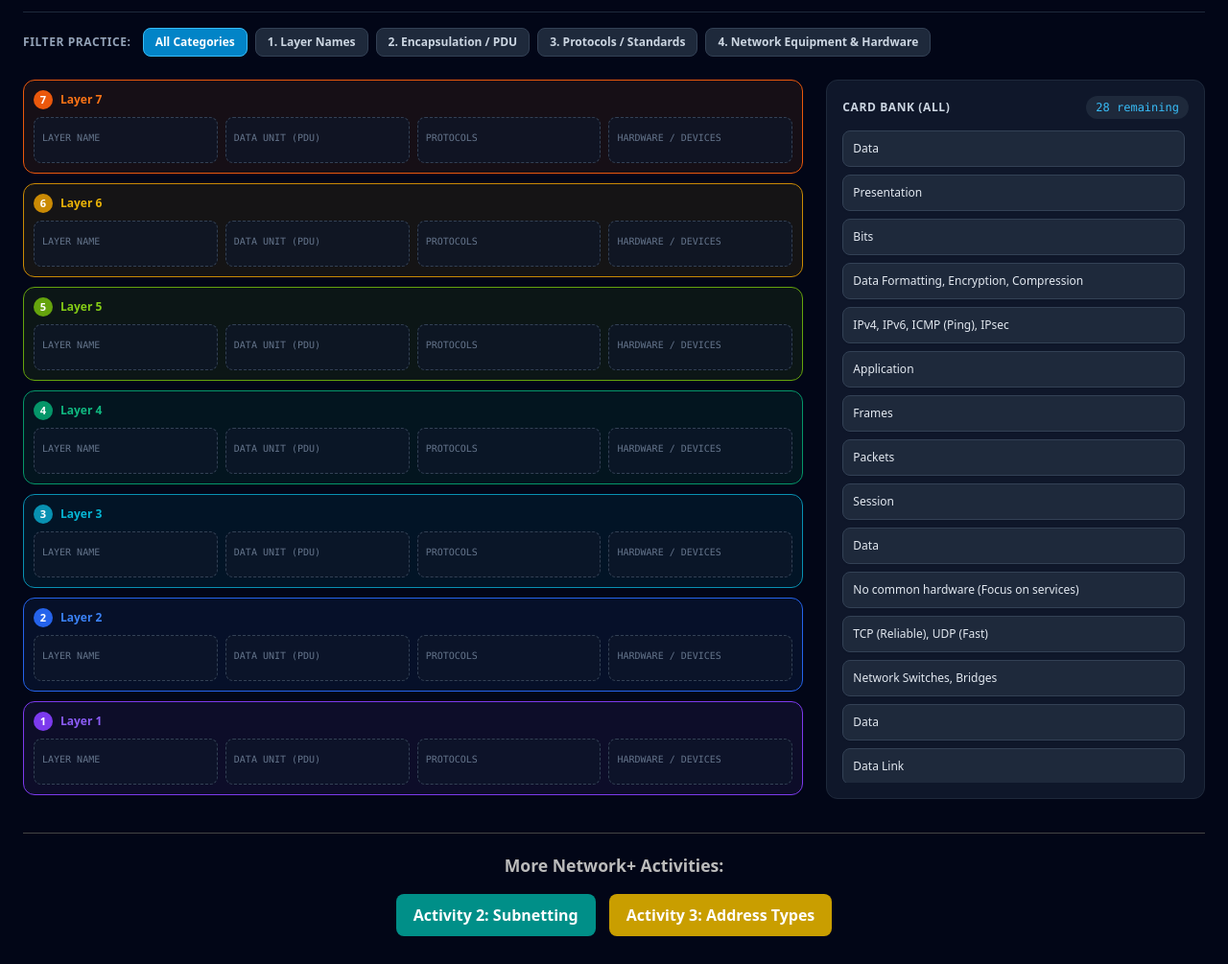
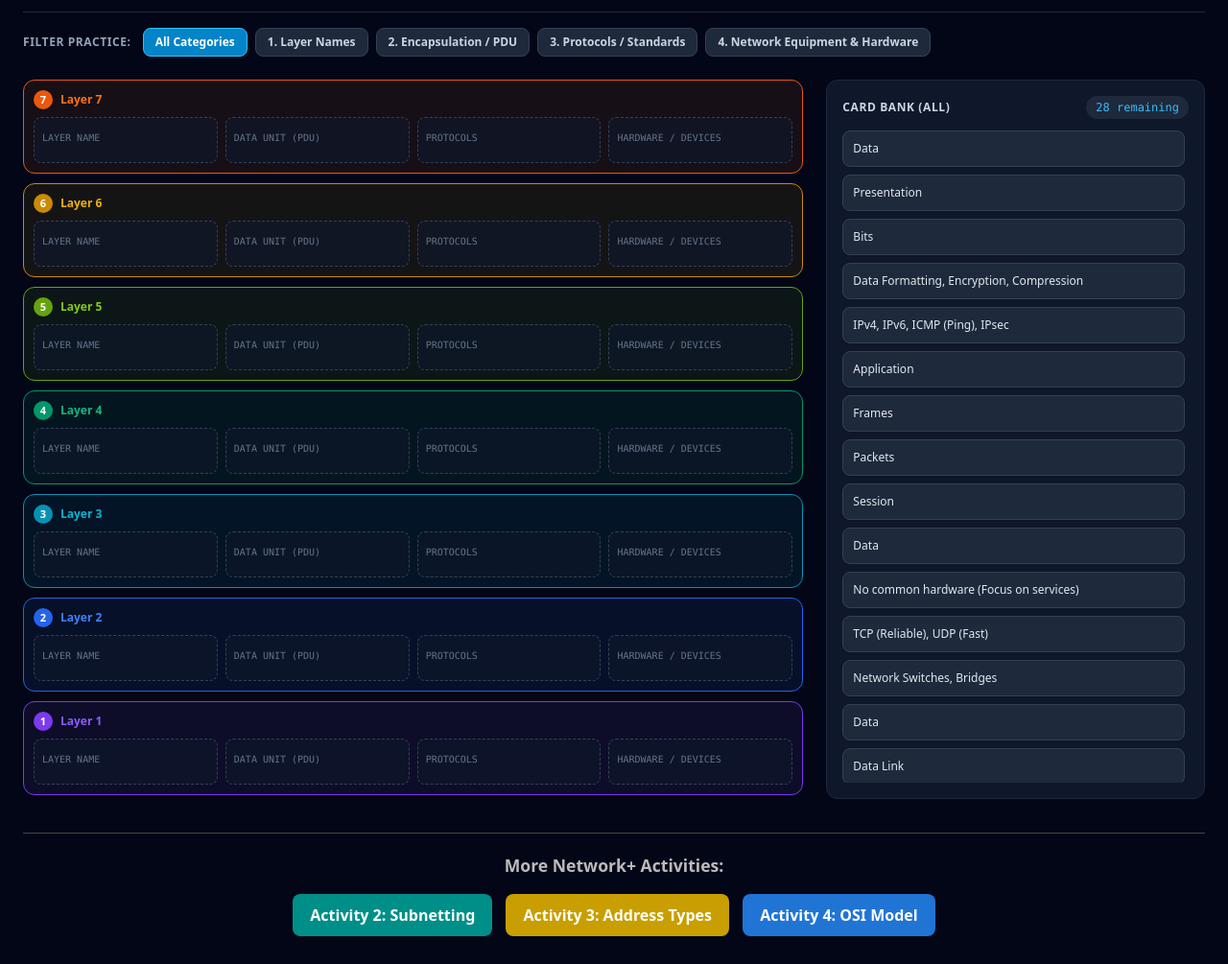
Before and after one commit to michaelviolamycc/osi_activity_full2, a plain HTML site: page index.html in a window 1280 px wide. Shown: the part 84-1089 px from the top of the page at 96% size. Drawn offline with nearby package versions, Linux system fonts and the light colour scheme.

Commit message:
Update index.html

```diff
--- a/index.html
+++ b/index.html
@@ -467,6 +467,10 @@
 <p style="color: #bbb; margin-bottom: 12px; font-size: 1.1rem; font-weight: bold;">More Network+ Activities:</p>
 <a href="subnet_activity.html" style="display: inline-block; background: #008f88; color: #fff; padding: 10px 18px; margin: 5px; border-radius: 8px; text-decoration: none; font-weight: bold;">Activity 2: Subnetting</a>
 <a href="address-types.html" style="display: inline-block; background: #c99e00; color: #fff; padding: 10px 18px; margin: 5px; border-radius: 8px; text-decoration: none; font-weight: bold;">Activity 3: Address Types</a>
+<a href="https://michaelviolamycc.github.io/osi_activity_full2/osi.model.html"
+<a href="https://michaelviolamycc.github.io/osi_activity_full2/osi.model.html" target="_blank" rel="noopener noreferrer" style="display: inline-block; background: #2074d4; color: #fff; padding: 10px 18px; margin: 5px; border-radius: 8px; text-decoration: none; font-weight: bold;">Activity 4: OSI Model</a>
+
+</a>
 </div>
 </body>
 </html>
```
